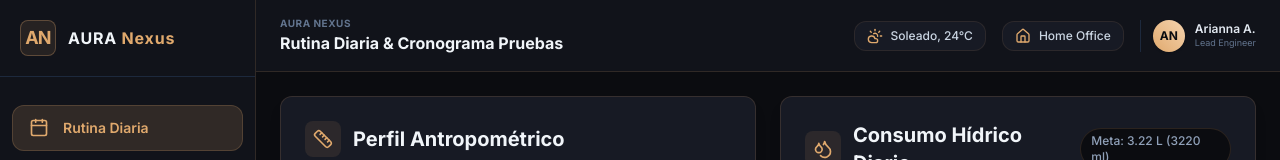
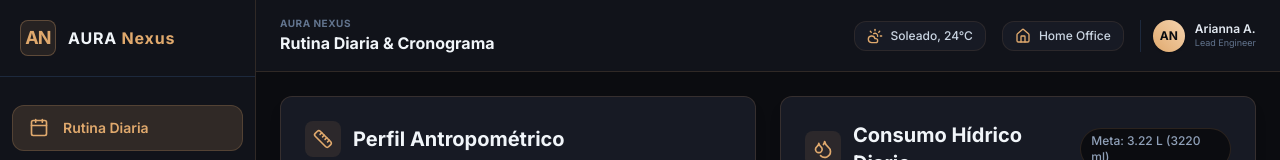
Before and after one commit to Ariitz/estillo-vida, a React (Vite) app: page / in a window 1280 px wide. Shown: the top 160 px of the page. Built offline with nearby package versions, Linux system fonts and the light colour scheme.

Commit message:
chore: Restaurar título original sin tag de pruebas

```diff
--- a/src/App.jsx
+++ b/src/App.jsx
@@ -263,7 +263,7 @@ export default function App() {
 
   // Breadcrumbs title mapper
   const moduleTitles = {
-    schedule: 'Rutina Diaria & Cronograma Pruebas',
+    schedule: 'Rutina Diaria & Cronograma',
     comparator: 'Comparador de Precios & Alacena',
     experiences: 'Bitácora de Experiencias',
     wardrobe: 'Armario Virtual Geek Chic',
```
